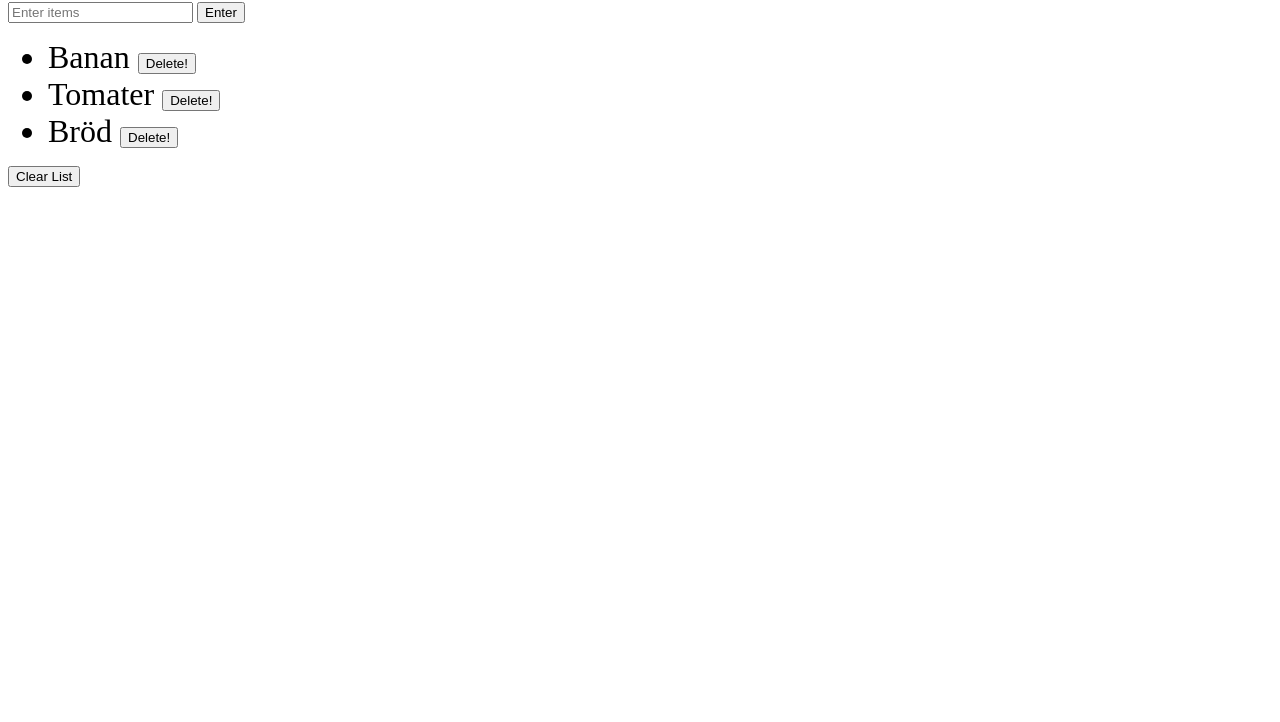
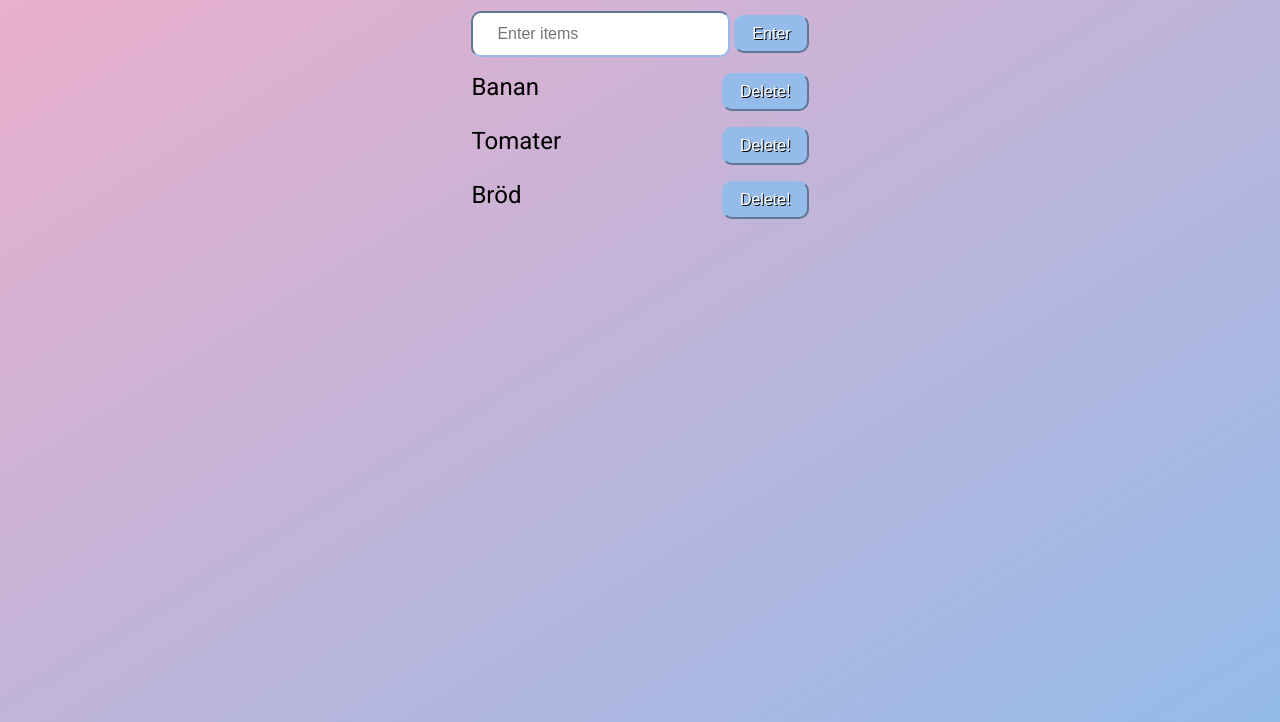
Before and after one commit to filben235/shopping-list, a plain HTML site: page index.html in a window 1280 px wide. Shown: the part 78-800 px from the top of the page. Drawn offline with Linux system fonts and the light colour scheme.

Commit message:
Uppdaterad css

```diff
--- a/index.html
+++ b/index.html
@@ -5,18 +5,21 @@
 	<meta name="viewport" content="width=device-width, initial-scale=1.0">
 	<meta http-equiv="X-UA-Compatible" content="ie=edge">
 	<title>JavaScript + DOM</title>
+	<link href="https://fonts.googleapis.com/css2?family=Roboto&display=swap" rel="stylesheet">
 	<link rel="stylesheet" href="style.css">
 </head>
 <body>
-	<h1>Shopping list </h1>
+	<div class="container">
+			<ul id="list">
+				<h1>Shopping list</h1>
 				<input id="userInput" type="text" placeholder="Enter items">
 				<button id="enter">Enter</button>
-	<ul id="list">
 				<li>Banan</li>
 				<li>Tomater</li>
 				<li>Bröd</li>
 			</ul>
-	<button id="clear">Clear List</button>
+			<!-- <button id="clear">Clear List</button> -->
+	</div>
 	<script src="script.js"></script>
 </body>
 </html>
--- a/script.js
+++ b/script.js
@@ -1,5 +1,5 @@
 var button= document.getElementById("enter");
-var clearButton = document.getElementById("clear");
+// var clearButton = document.getElementById("clear");
 var input= document.getElementById("userInput");
 var ul= document.querySelector("ul");
 var listItems= document.getElementsByTagName("li");
@@ -37,9 +37,9 @@ button.addEventListener("click", function( ) {
 	createListElement();
 })
 
-clearButton.addEventListener("click", function() {
-	document.getElementById("list").innerHTML = "";
-})
+// clearButton.addEventListener("click", function() {
+// 	document.getElementById("list").innerHTML = "";
+// })
 
 input.addEventListener("keypress", function() {
 	if (event.keyCode === 13) {
--- a/style.css
+++ b/style.css
@@ -1,11 +1,65 @@
+html{
+	font-size: 16px;
+	font-family: 'Roboto', sans-serif;
+	height: 100%;
+	background-size: cover;
+	background: #94bbe9;
+	background-repeat: no-repeat;
+	background: linear-gradient( to left top, #94bbe9, #eeaeca);
+}
+
+body {
+	height:97%;
+}
+h1 {
+	text-align: center;
+	color: white;
+	text-shadow: 2px 2px black;
+}
+
+#userInput {
+	padding: 1.5vmin 3vmin;
+	text-align: left;
+	border-radius: 10px;
+	border-color: #94bbe9;
+	font-size: 1rem;
+}
+button {
+	border-radius: 10px;
+	font-size: 1rem;
+	padding: 1vmin 2vmin;
+	color: white;
+	text-shadow: 1px 1px black;
+	background-color: #94bbe9;
+	border-color: #94bbe9;
+}
+ul {
+	list-style-type: none;
+	margin:0;
+	padding:0;
+}
+
 ul li.checked {
 	text-decoration: line-through;
 }
 
-li button {
-	margin: 0 1vmin;
+.container {
+	height: 100%;
+	display:flex;
+	flex-direction: column;
+	align-items: center;
+}
+
+.container ul {
+    flex: 1 1 auto;
+    overflow-y: auto;
+    min-height: 0px;
 }
 
 li {
-	font-size: 2rem;
+	display: flex;
+	flex-direction: row;
+	justify-content: space-between;
+	margin: 2vh 0;
+	font-size: 1.5rem;
 }
```
Lines whose indentation alone changed are shown as unchanged.
